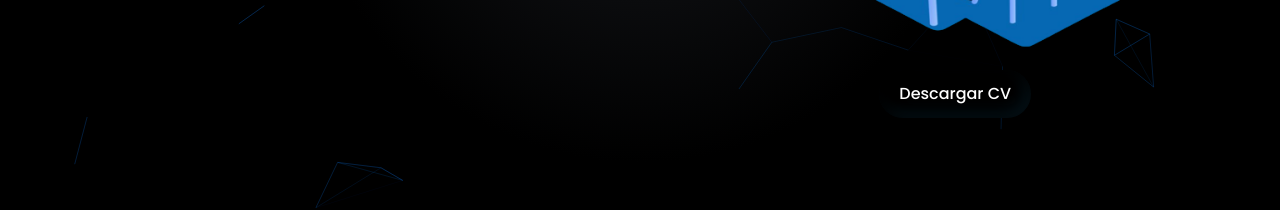
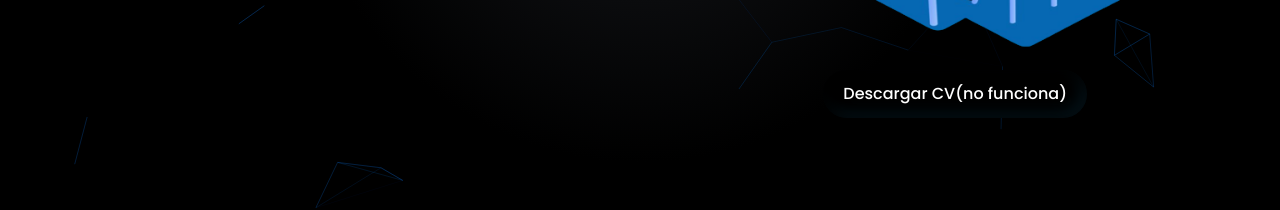
Before and after one commit to NextDoor95/PortfolioWeb, a Next.js app: page / in a window 1280 px wide. Shown: the part 577-787 px from the top of the page. Built offline with nearby package versions, Linux system fonts and the light colour scheme; some icons are missing.

Commit message:
i dont know what im doing right now

```diff
--- a/pages/components/about/About.jsx
+++ b/pages/components/about/About.jsx
@@ -82,7 +82,7 @@ function About(props) {
                     />
                     <div className="curriculum">
                         <a className="button" href="public/frontendcv.pdf" download>
-                            <div className="bug">Descargar CV</div><i className="fa-solid fa-cloud-arrow-down"></i>
+                            <div className="bug">Descargar CV(no funciona)</div><i className="fa-solid fa-cloud-arrow-down"></i>
                         </a>
                     </div>
                 </div>
```
